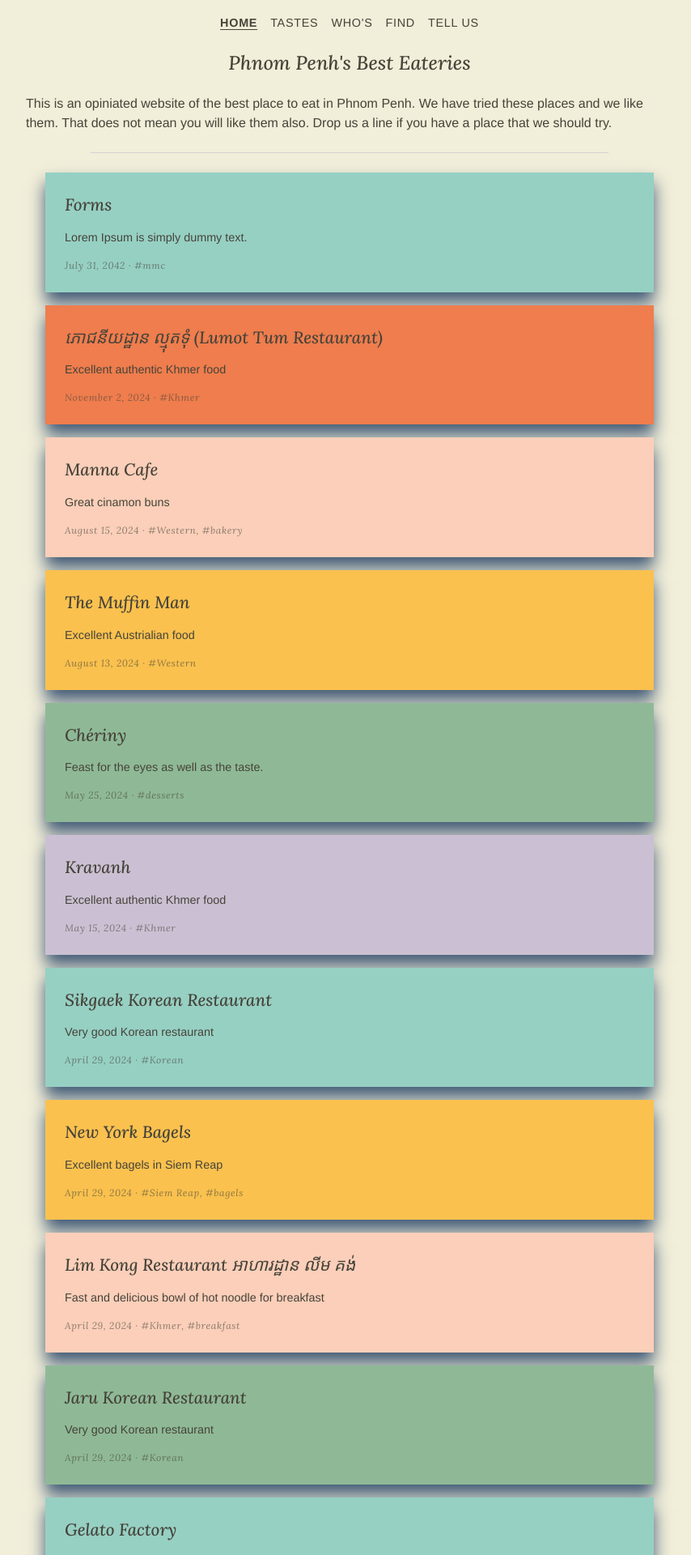
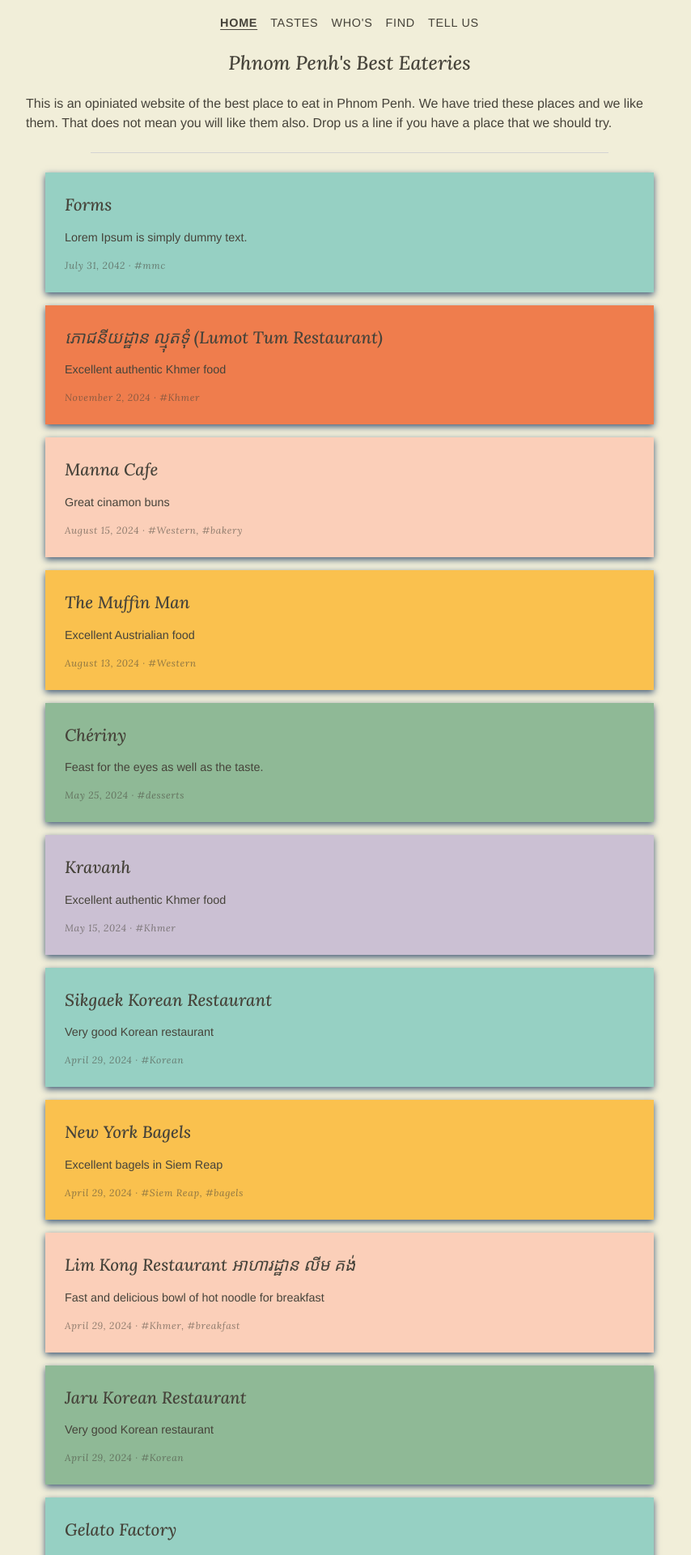
Before and after one commit to yong-lim/eateries, a Jekyll site: the page built from index.html, in a window 1280 px wide. Shown: the top 1920 px of the page at 81% size, without its empty margins (208-1062 px from the left). Built offline with Jekyll 4.4.1, drawn with Linux system fonts in a browser that asks for light colours.

Commit message:
Make the box-shadow a bit more distintive and hover scale larger

```diff
--- a/_sass/_layout.scss
+++ b/_sass/_layout.scss
@@ -77,7 +77,7 @@ iframe {
   background: white;
   -webkit-box-shadow: 0 0.75rem 1.5rem rgba(18, 38, 63, 0.03);
   /* box-shadow: 0 0.75rem 1.5rem rgba(18, 38, 63, 0.03); */
-  box-shadow: 0 0.8rem 1.2rem #415a77;
+  box-shadow: 0 0.2rem 0.5rem #415a77;
   //display: flex;
   //flex-direction: column;
   text-decoration: none;
@@ -86,7 +86,7 @@ iframe {
   color: inherit;
   transition: all 0.3s cubic-bezier(0.25, 0.45, 0.45, 0.95);
   &:hover {
-    transform: scale(1.02);
+    transform: scale(1.05);
   }
 }
 
```
